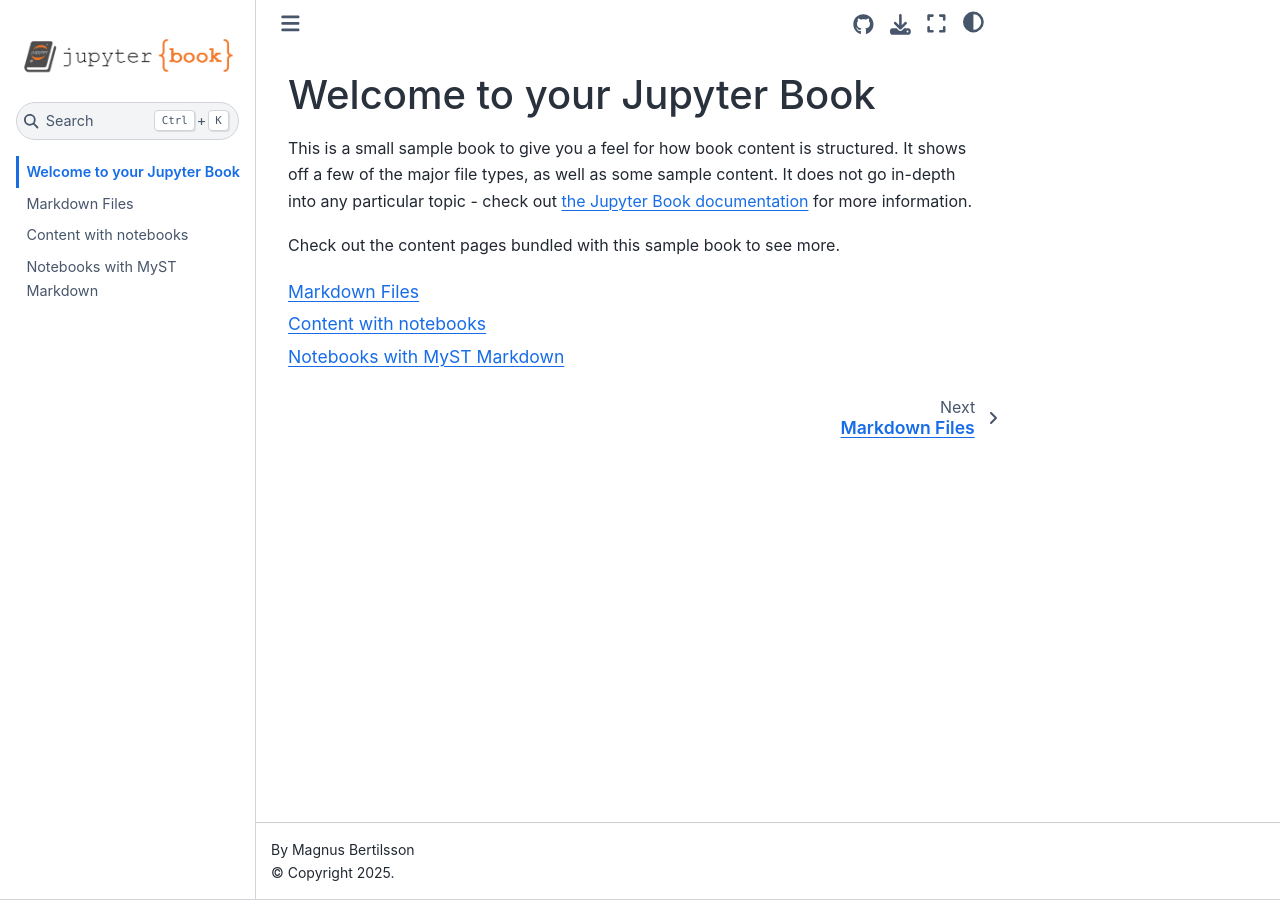
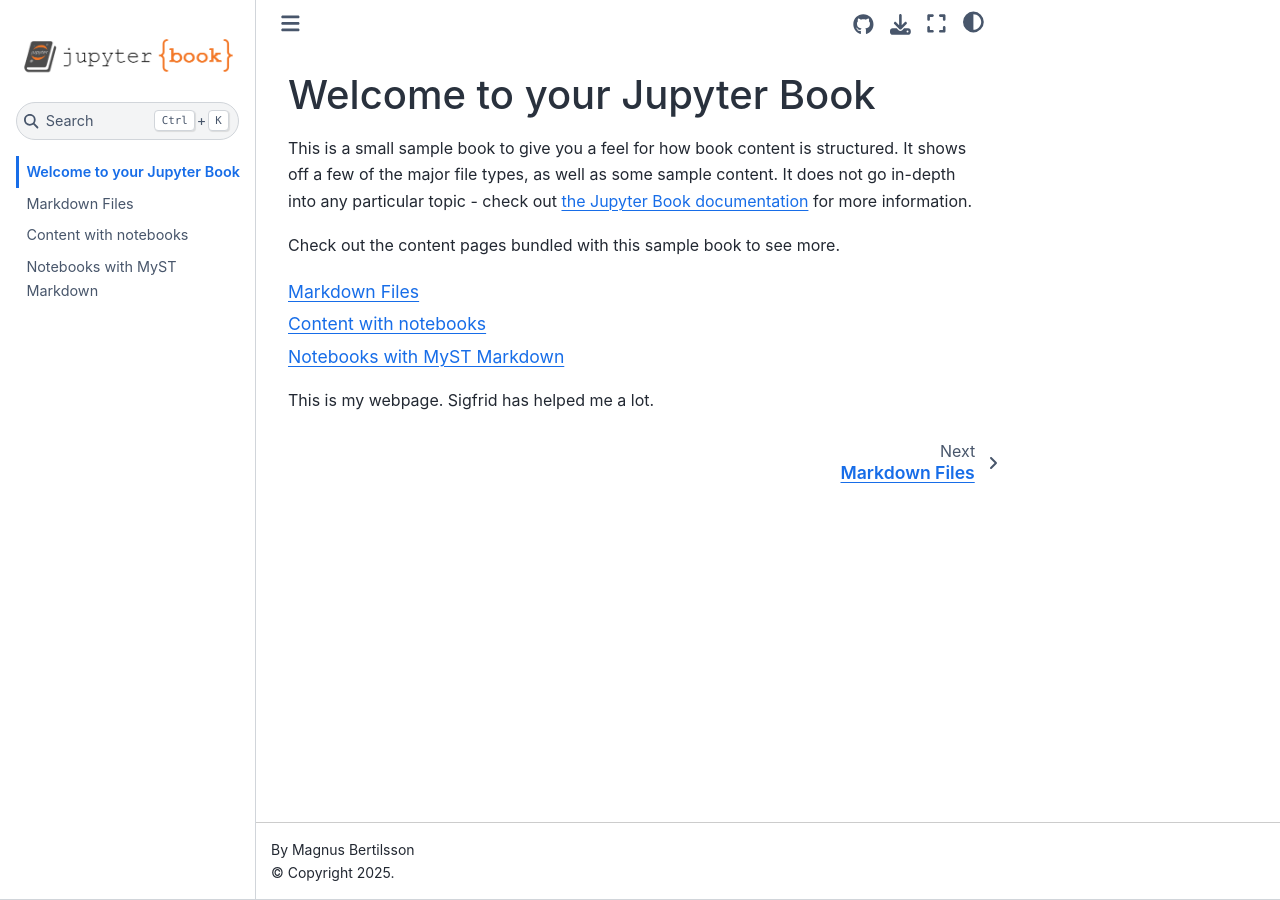
Before and after one commit to Magsnush/website, a Jupyter Book: the page built from website/intro.md, in a window 1280 px wide. Built offline with Jupyter Book 1.0.4 settings and Sphinx 7.4.7 and the Sphinx Book theme 1.1.4, drawn with Linux system fonts in a browser that asks for light colours.

Commit message:
Updated front page

````diff
--- a/website/intro.md
+++ b/website/intro.md
@@ -9,3 +9,4 @@
 
 ```{tableofcontents}
 ```
+This is my webpage. Sigfrid has helped me a lot.
````
